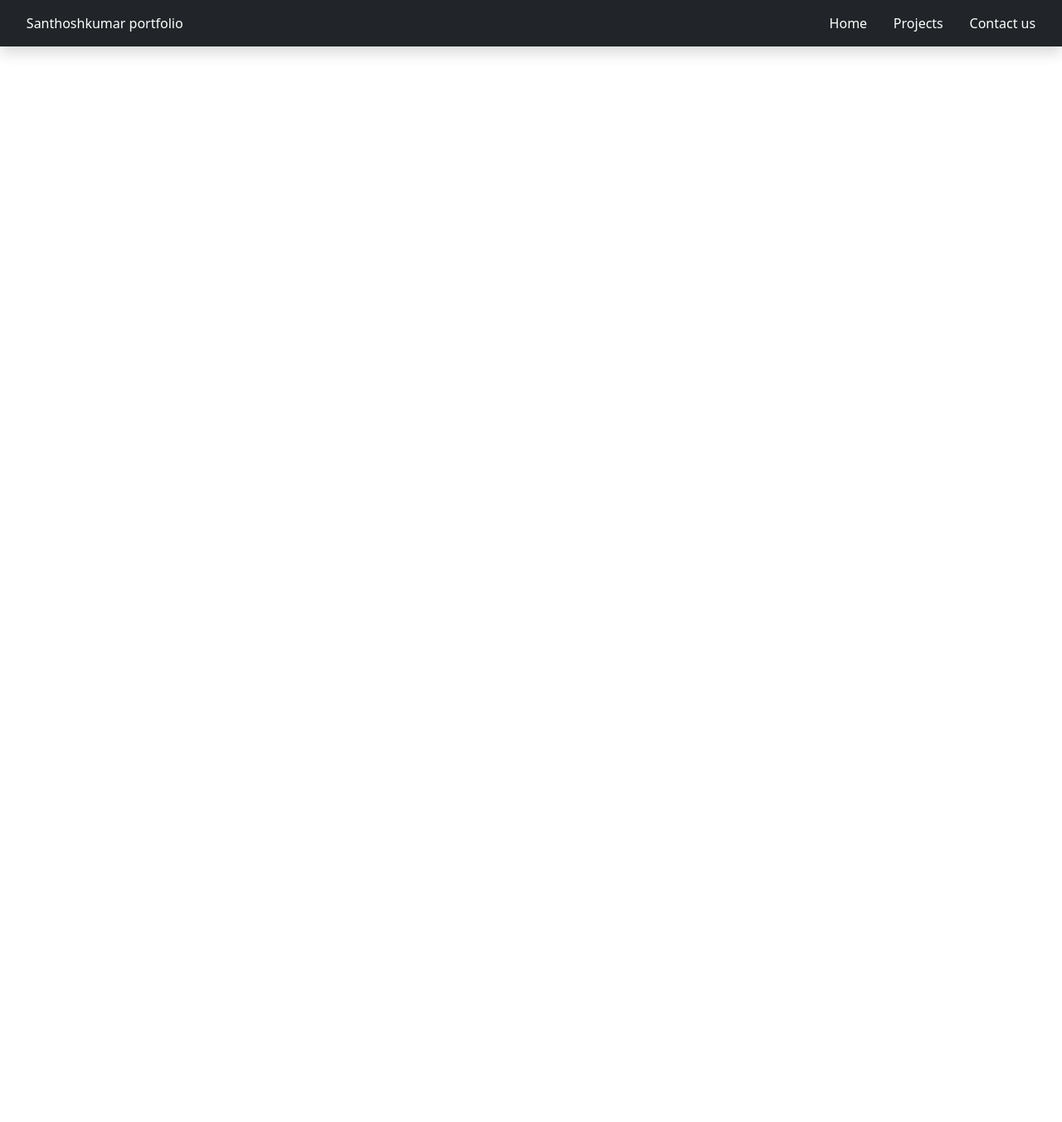
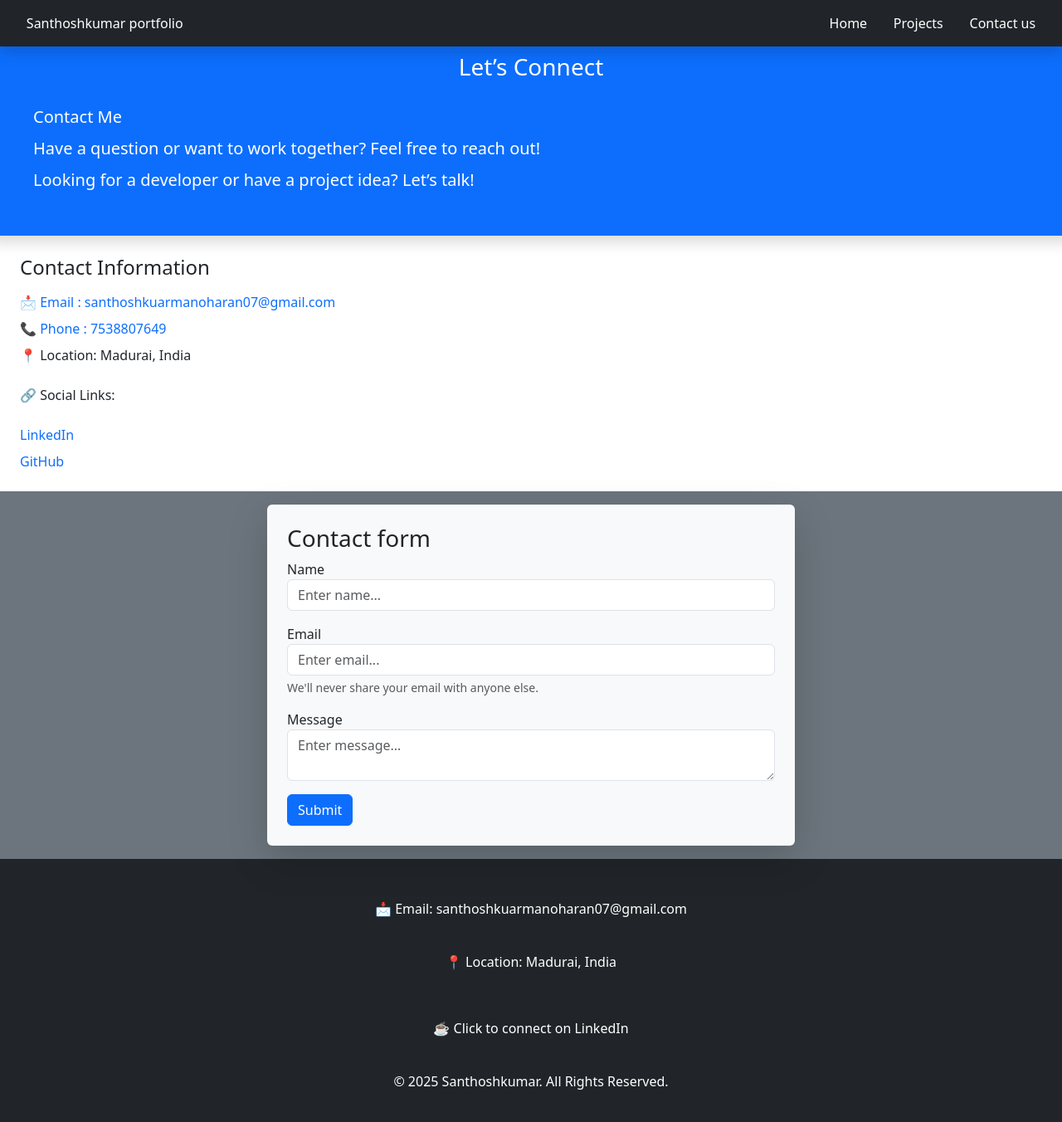
Before and after one commit to Santhoshkumar0077/Portfolio, a React (Vite) app in the folder client/: page /contact in a window 1280 px wide. Shown: the top 1352 px of the page at 83% size. Before the commit the page ends 800 px from the top, so only its background shows below. Built offline with nearby package versions, Linux system fonts and the light colour scheme.

Commit message:
complieted

```diff
--- a/client/src/pages/Contact.jsx
+++ b/client/src/pages/Contact.jsx
@@ -1,11 +1,62 @@
 import React from 'react'
+import { useState } from 'react';
 
 const Contact = () => {
-  return (
-    <div>
-      Contact
-    </div>
-  )
+    const [name, setName] = useState('');
+    const [email, setEmail] = useState('');
+    const [message, setMesssage] = useState('');
+    const handleSubmit = (e) => {
+        e.preventDefault();
+        const mailtoLink = `mailto:santhoshkumarmanoharan@gmail.com?subject=New Contact Form Submission&body=Name: ${encodeURIComponent(name)}%0AEmail: ${encodeURIComponent(email)}%0AMessage: ${encodeURIComponent(message)}`;
+
+        window.location.href = mailtoLink;
+        setName('');
+        setEmail('');
+        setMesssage('');
+    };
+    return (
+        <>
+            <div className='p-5 bg-primary text-white row shadow row fs-5'>
+                <h3 className='p-3 fs-3 text-center'>Let’s Connect</h3>
+                <div className='p-1'>Contact Me</div>
+                <div className='p-1'>Have a question or want to work together? Feel free to reach out!</div>
+                <div className='p-1'>Looking for a developer or have a project idea? Let’s talk!</div>
+            </div>
+            <div className='d-flex flex-column gap-2 p-4 row'>
+                <h4 >Contact Information</h4>
+                <a className='text-decoration-none' href='mailto:santhoshkumarmanoharan07@gmail.com'>📩 Email : santhoshkuarmanoharan07@gmail.com</a>
+                <a className='text-decoration-none' href="tel:+917538807649">📞 Phone : 7538807649</a>
+                <p>📍 Location: Madurai, India</p>
+                <p>🔗 Social Links:</p>
+                <a className='text-decoration-none' href="https://www.linkedin.com/in/santhosh-kumar-1a3a76337/">LinkedIn</a>
+                <a className='text-decoration-none' href="https://github.com/Santhoshkumar0077">GitHub</a>
+            </div>
+            <div className='row p-3 bg-secondary'><form className='bg-light p-4 rounded shadow-lg col-sm-12 col-lg-6  mx-auto' onSubmit={handleSubmit}>
+                <h3>Contact form</h3>
+                <div className='mb-3'>
+                    <label htmlFor="name" className='form-lable'>Name</label>
+                    <input type="text" id='name' className='form-control' placeholder='Enter name...' required onChange={e => setName(e.target.value)} />
+                </div>
+                <div className='mb-3'>
+                    <label htmlFor="email" className='form-lable'>Email</label>
+                    <input type="text" id='email' className='form-control' placeholder='Enter email...' required onChange={e => setEmail(e.target.value)} />
+                    <div className="form-text">We'll never share your email with anyone else.</div>
+                </div>
+                <div className='mb-3'>
+                    <label htmlFor="message" className='form-lable' onChange={e => setMesssage(e.target.value)}>Message</label>
+                    <textarea type="text" id='message' className='form-control' placeholder='Enter message...' required />
+                </div>
+                <button className='btn btn-primary' type='submit'>Submit</button>
+            </form>
+            </div>
+            <div className='bg-dark p-4 text-center text-white row'>
+                <a href="mailto:santhoshkuarmanoharan07@gmail.com" className='text-decoration-none text-white p-4'>📩 Email: santhoshkuarmanoharan07@gmail.com</a>
+                <p className='text-decoration-none text-white p-3'>📍 Location: Madurai, India</p>
+                <a href="https://www.linkedin.com/in/santhosh-kumar-1a3a76337" className='text-decoration-none text-white p-4'>☕ Click to connect on LinkedIn</a>
+                <p className='text-decoration-none text-white p-3'>© 2025 Santhoshkumar. All Rights Reserved.</p>
+            </div>
+        </>
+    )
 }
 
 export default Contact
--- a/client/src/pages/Home.jsx
+++ b/client/src/pages/Home.jsx
@@ -4,7 +4,7 @@ import ProfileImage from "../assets/msk.jpg"
 const Home = () => {
   return (
     <>
-      <div className='p-5 bg-primary text-white row'>
+      <div className='p-5 bg-primary text-white row fs-5'>
         <div className='p-4 fs-3 text-center'>Welcome to Portfolio</div>
         <div className='p-1'>Hi, I'm Santhoshkumar, a Full-Stack Developer specializing in building scalable and interactive web applications using the MERN stack</div>
         <div className='p-1'>Building Scalable & Interactive Web Solutions</div>
@@ -55,7 +55,7 @@ const Home = () => {
       <div className='bg-dark p-4 text-center text-white row'>
         <a href="mailto:santhoshkuarmanoharan07@gmail.com" className='text-decoration-none text-white p-4'>📩 Email: santhoshkuarmanoharan07@gmail.com</a>
         <p className='text-decoration-none text-white p-3'>📍 Location: Madurai, India</p>
-        <a href="https://www.linkedin.com/in/santhosh-kumar-1a3a76337" className='text-decoration-none text-white p-4'>☕ Let's Connect on LinkedIn</a>
+        <a href="https://www.linkedin.com/in/santhosh-kumar-1a3a76337" className='text-decoration-none text-white p-4'>☕ Click to connect on LinkedIn</a>
         <p className='text-decoration-none text-white p-3'>© 2025 Santhoshkumar. All Rights Reserved.</p>
       </div>
     </>
--- a/client/src/pages/Projects.jsx
+++ b/client/src/pages/Projects.jsx
@@ -1,11 +1,50 @@
 import React from 'react'
 
 const Projects = () => {
-  return (
-    <div>
-      Projects
-    </div>
-  )
+    return (<>
+        <div className='p-5 bg-primary text-white row shadow row fs-5'>
+            <h3 className='p-3 fs-3 text-center'>My Projects</h3>
+            <div className='p-1'>Things I’ve Built</div>
+            <div className='p-1'>Showcasing My Work</div>
+            <div className='p-1'>Here are some of my recent projects, built using modern web technologies like React.js, Redux, Express.js, and MongoDB</div>
+        </div>
+        <div className='p-4 d-flex flex-column gap-5'>
+            <div className='shadow-lg p-3 d-flex flex-column gap-3 bg-body-tertiary rounded border border-2'>
+                <h3>Chat App</h3>
+                <h4>Features:</h4>
+                <div>Real-time Messaging – Instant communication using WebSockets (Socket.IO).</div>
+                <div>User Authentication – Secure login & registration.</div>
+                <h4>Tech Stack Used:</h4>
+                <div>Frontend: React.js, Redux Toolkit, RTK Query, Bootstarp</div>
+                <div>Backend: Node.js, Express.js, MongoDB, Socket.IO</div>
+                <div>Authentication: JWT (JSON Web Tokens)</div>
+                <h4>Links:</h4>
+                <a href="https://chat-app-puce-zeta.vercel.app/" className='text-decoration-none fs-6'>Live Demo</a>
+                <a href="https://github.com/Santhoshkumar0077/chatApp" className='text-decoration-none fs-6'>Git repository</a>
+            </div>
+            <div className='shadow-lg p-3 d-flex flex-column gap-3 bg-body-tertiary rounded border border-2'>
+                <h3>E-commerce Web site</h3>
+                <h4>Features:</h4>
+                <div>Product Listing – Users can browse available products.</div>
+                <div>Product Details Page – Shows product image, description, and price.</div>
+                <div>Contact Page – Users can reach out for inquiries.</div>
+                <h4>Tech Stack Used:</h4>
+                <div>Frontend: React.js, Bootstarp</div>
+                <div>Backend: Node.js, Express.js, MongoDB</div>
+                <div>Authentication: JWT (JSON Web Tokens)</div>
+                <h4>Links:</h4>
+                <a href="https://e-commerce-eight-omega-98.vercel.app/" className='text-decoration-none fs-6'>Live Demo</a>
+                <a href="https://github.com/Santhoshkumar0077/E-commerce" className='text-decoration-none fs-6'>Git repository</a>
+            </div>
+        </div>
+        <div className='bg-dark p-4 text-center text-white row'>
+            <a href="mailto:santhoshkuarmanoharan07@gmail.com" className='text-decoration-none text-white p-4'>📩 Email: santhoshkuarmanoharan07@gmail.com</a>
+            <p className='text-decoration-none text-white p-3'>📍 Location: Madurai, India</p>
+            <a href="https://www.linkedin.com/in/santhosh-kumar-1a3a76337" className='text-decoration-none text-white p-4'>☕ Click to connect on LinkedIn</a>
+            <p className='text-decoration-none text-white p-3'>© 2025 Santhoshkumar. All Rights Reserved.</p>
+        </div>
+    </>
+    )
 }
 
 export default Projects
```
Also changed, not shown: client/vercel.json (added).
